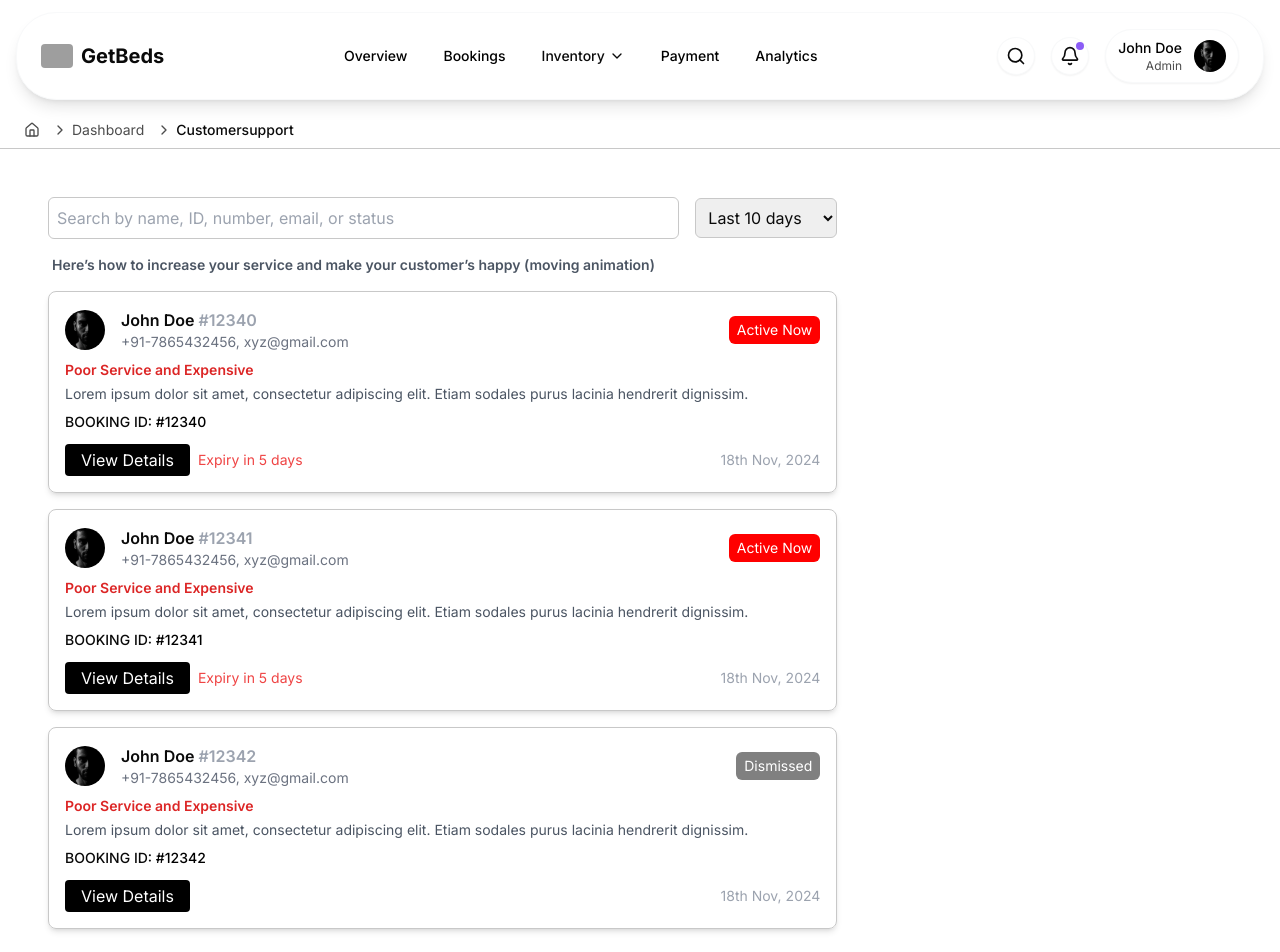
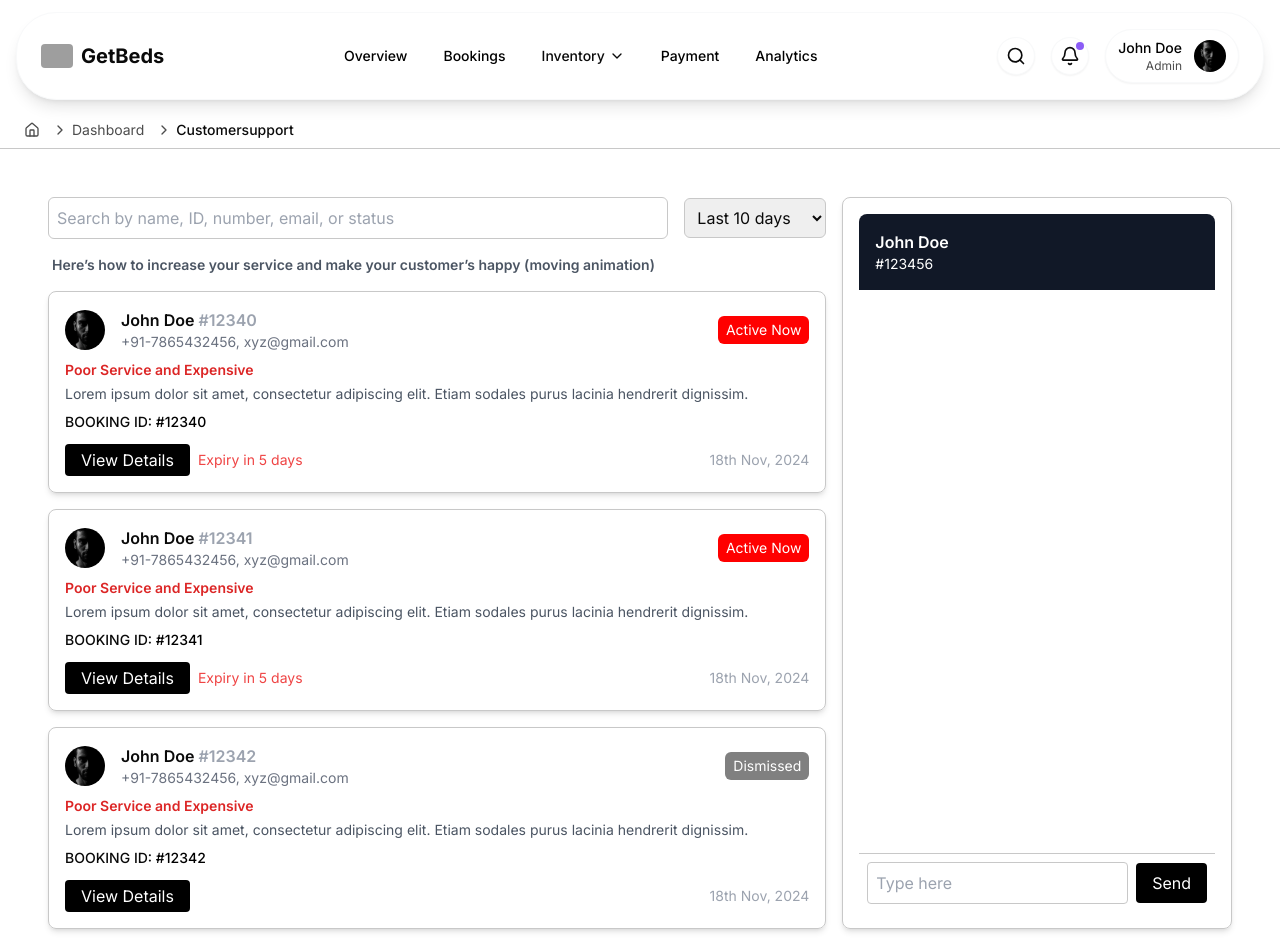
Before and after one commit to Sunil-jangid/getbeds-admin, a Next.js app: page /dashboard/customersupport in a window 1280 px wide. Shown: the top 952 px of the page. Built offline with nearby package versions, Linux system fonts and the light colour scheme; grey boxes are pictures that could not be loaded.

Commit message:
updation on the customer support page

```diff
--- a/src/app/dashboard/customersupport/page.tsx
+++ b/src/app/dashboard/customersupport/page.tsx
@@ -94,7 +94,37 @@ export default function TicketDashboard() {
       </div>
 
       {/* Right Side Chat */}
+      <div className="w-1/3 p-4 rounded-lg shadow-md border flex flex-col justify-between">
+        <div>
+          <div className="bg-gray-900 text-white p-4 rounded-t-lg">
+            <p className="font-semibold">John Doe</p>
+            <p className="text-sm">#123456</p>
+          </div>
 
+          <div className="p-4 space-y-4">
+            <div>
+
+
+            </div>
+
+            {chatMessages.map((msg, i) => (
+              <div key={i} className="bg-black text-white p-2 rounded max-w-xs ml-auto text-sm">
+                {msg}
+              </div>
+            ))}
+          </div>
+        </div>
+
+        <div className="p-2 border-t flex items-center gap-2">
+          <input
+            value={input}
+            onChange={(e) => setInput(e.target.value)}
+            placeholder="Type here"
+            className="flex-1 p-2 border rounded"
+          />
+          <button onClick={handleSend} className="bg-black text-white px-4 py-2 rounded">Send</button>
+        </div>
+      </div>
     </div>
   );
 }
```
